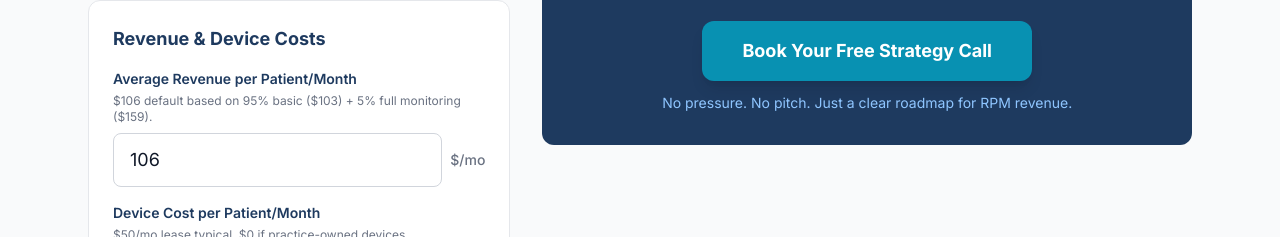
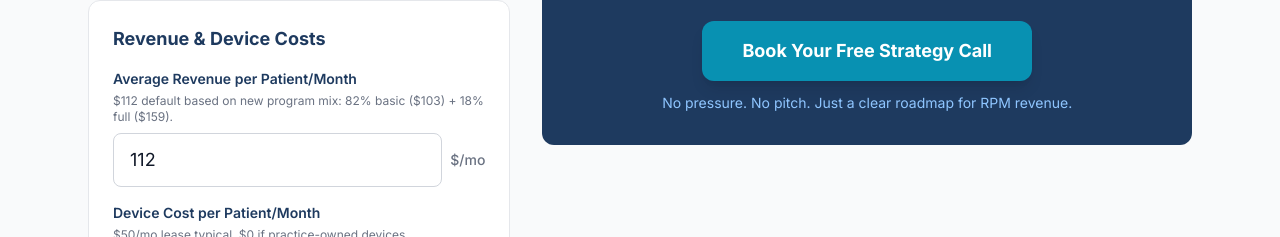
Before and after one commit to Agent-Artemis/ccm-revenue-calculator, a Next.js app: page /rpm-calculator in a window 1280 px wide. Shown: the part 1162-1399 px from the top of the page. Built offline with nearby package versions, Linux system fonts and the light colour scheme.

Commit message:
Update RPM default to  (82% basic / 18% full - new program rates)

```diff
--- a/src/app/rpm-calculator/page.tsx
+++ b/src/app/rpm-calculator/page.tsx
@@ -24,7 +24,7 @@ const defaultInputs: Inputs = {
   medicaidPct: 15,
   commercialPct: 15,
   enrollmentRate: 25,
-  revenuePerPatient: 106,
+  revenuePerPatient: 112,
   deviceCostPerPatient: 50,
   numProviders: 3,
   numRNs: 1,
@@ -316,7 +316,7 @@ export default function RPMCalculatorPage() {
                   value={inputs.revenuePerPatient}
                   onChange={(v) => update("revenuePerPatient", v)}
                   suffix="$/mo"
-                  helpText="$106 default based on 95% basic ($103) + 5% full monitoring ($159)."
+                  helpText="$112 default based on new program mix: 82% basic ($103) + 18% full ($159)."
                 />
                 <InputField
                   label="Device Cost per Patient/Month"
```
